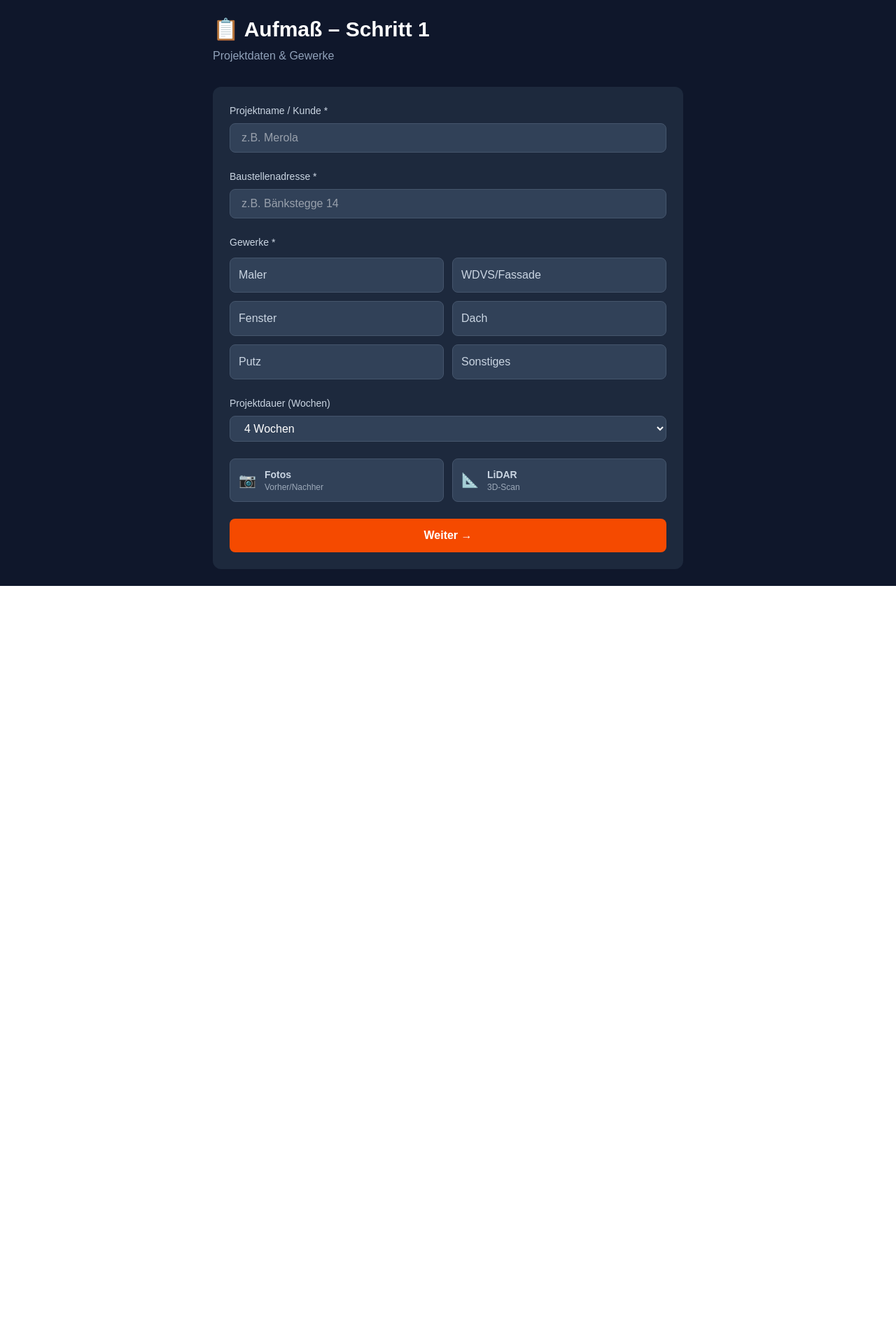
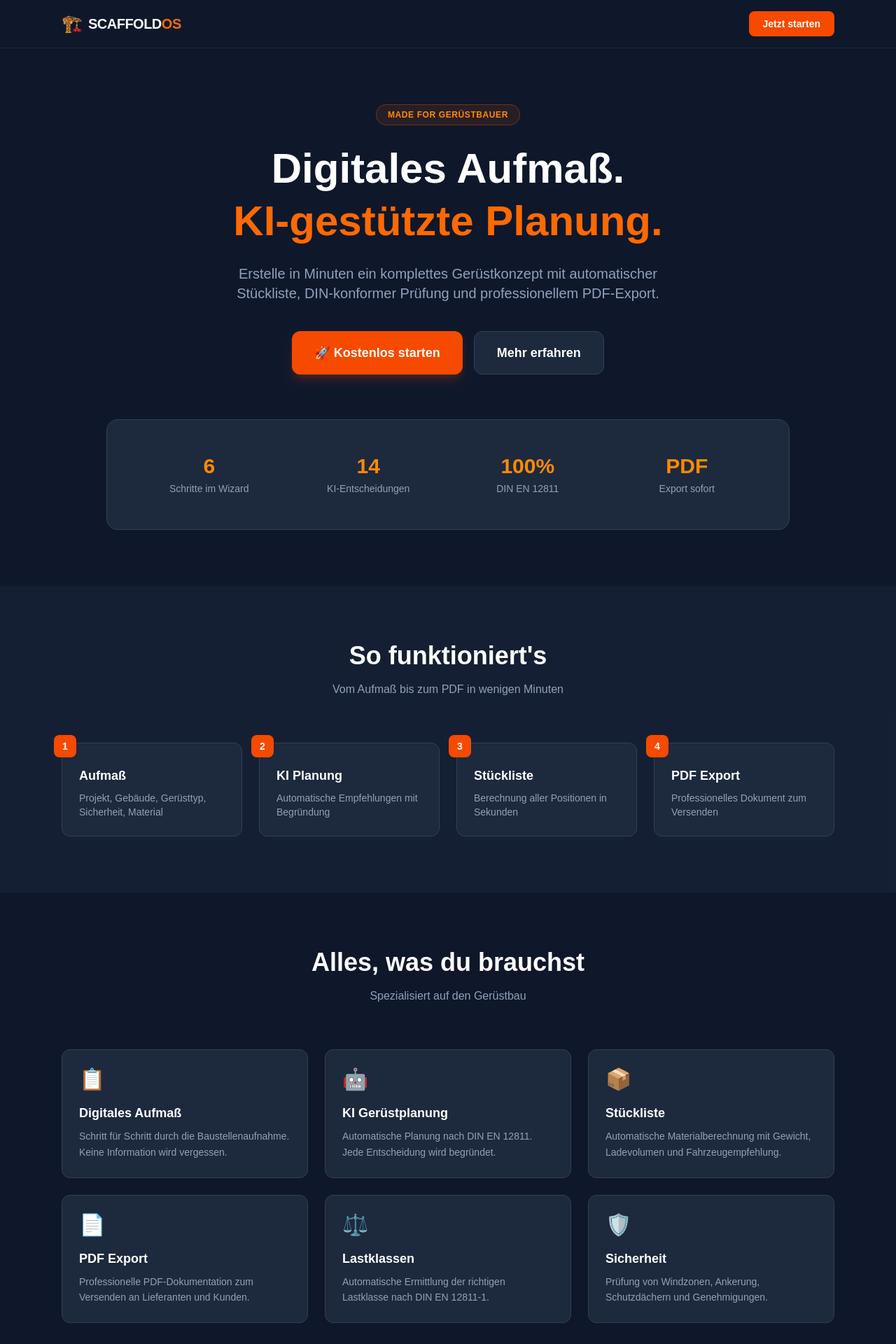
Before and after one commit to A-I-Integration/scaffold-os, a Next.js app: page /aufmass in a window 1280 px wide. Shown: the top 1920 px of the page at 70% size. Before the commit the page ends 837 px from the top, so only its background shows below. Built offline with nearby package versions, Linux system fonts and the light colour scheme.

Commit message:
Neue Startseite: Professionelle Landing Page

```diff
--- a/app/aufmass/page.tsx
+++ b/app/aufmass/page.tsx
@@ -1,186 +1,195 @@
 'use client';
 
-import { useState } from 'react';
 import { useRouter } from 'next/navigation';
 
-export default function AufmassPage() {
+export default function HomePage() {
   const router = useRouter();
 
-  const [form, setForm] = useState({
-    name: '',
-    adresse: '',
-    gewerke: [] as string[],
-    dauer: '4',
-    fotos: false,
-    lidar: false,
-  });
+  const features = [
+    {
+      icon: '📋',
+      title: 'Digitales Aufmaß',
+      desc: 'Schritt für Schritt durch die Baustellenaufnahme. Keine Information wird vergessen.',
+    },
+    {
+      icon: '🤖',
+      title: 'KI Gerüstplanung',
+      desc: 'Automatische Planung nach DIN EN 12811. Jede Entscheidung wird begründet.',
+    },
+    {
+      icon: '📦',
+      title: 'Stückliste',
+      desc: 'Automatische Materialberechnung mit Gewicht, Ladevolumen und Fahrzeugempfehlung.',
+    },
+    {
+      icon: '📄',
+      title: 'PDF Export',
+      desc: 'Professionelle PDF-Dokumentation zum Versenden an Lieferanten und Kunden.',
+    },
+    {
+      icon: '⚖️',
+      title: 'Lastklassen',
+      desc: 'Automatische Ermittlung der richtigen Lastklasse nach DIN EN 12811-1.',
+    },
+    {
+      icon: '🛡️',
+      title: 'Sicherheit',
+      desc: 'Prüfung von Windzonen, Ankerung, Schutzdächern und Genehmigungen.',
+    },
+  ];
 
-  const gewerkListe = ['Maler', 'WDVS/Fassade', 'Fenster', 'Dach', 'Putz', 'Sonstiges'];
-
-  function toggleGewerk(g: string) {
-    setForm(prev => ({
-      ...prev,
-      gewerke: prev.gewerke.includes(g)
-        ? prev.gewerke.filter(x => x !== g)
-        : [...prev.gewerke, g]
-    }));
-  }
-
-  function getLastklasse() {
-    const gewerke = form.gewerke;
-    if (gewerke.includes('WDVS/Fassade') || gewerke.includes('Putz')) return 'LK 3';
-    if (gewerke.includes('Maler')) return 'LK 2';
-    if (gewerke.includes('Dach')) return 'LK 4';
-    return 'LK 2';
-  }
-
-  function handleWeiter() {
-    console.log('🔴 BUTTON GEKLICKT!');
-
-    if (!form.name.trim() || !form.adresse.trim()) {
-      alert('Bitte fülle Name und Adresse aus!');
-      console.log('❌ Validierung fehlgeschlagen: Name oder Adresse leer');
-      return;
-    }
-    if (form.gewerke.length === 0) {
-      alert('Bitte wähle mindestens ein Gewerk aus!');
-      console.log('❌ Validierung fehlgeschlagen: Kein Gewerk gewählt');
-      return;
-    }
-
-    console.log('✅ Validierung OK, speichere Daten...');
-    localStorage.setItem('scaffold_step1', JSON.stringify(form));
-
-    console.log('🚀 Navigiere zu /aufmass/schritt2...');
-    router.push('/aufmass/schritt2');
-    console.log('✅ router.push() aufgerufen!');
-  }
+  const steps = [
+    { nr: '1', title: 'Aufmaß', desc: 'Projekt, Gebäude, Gerüsttyp, Sicherheit, Material' },
+    { nr: '2', title: 'KI Planung', desc: 'Automatische Empfehlungen mit Begründung' },
+    { nr: '3', title: 'Stückliste', desc: 'Berechnung aller Positionen in Sekunden' },
+    { nr: '4', title: 'PDF Export', desc: 'Professionelles Dokument zum Versenden' },
+  ];
 
   return (
-    <div className="min-h-screen bg-slate-900 text-white p-6">
-      <div className="max-w-2xl mx-auto">
-        <h1 className="text-3xl font-bold mb-2">📋 Aufmaß – Schritt 1</h1>
-        <p className="text-slate-400 mb-8">Projektdaten & Gewerke</p>
+    <div className="min-h-screen bg-slate-900 text-white">
 
-        <div className="bg-slate-800 rounded-xl p-6 space-y-6">
+      {/* Navigation */}
+      <nav className="border-b border-slate-800">
+        <div className="max-w-6xl mx-auto px-6 py-4 flex justify-between items-center">
+          <div className="flex items-center gap-2">
+            <span className="text-2xl">🏗️</span>
+            <span className="text-xl font-bold tracking-tight">SCAFFOLD<span className="text-orange-500">OS</span></span>
+          </div>
+          <button
+            onClick={() => router.push('/aufmass')}
+            className="bg-orange-600 hover:bg-orange-700 text-white font-semibold px-5 py-2 rounded-lg text-sm transition"
+          >
+            Jetzt starten
+          </button>
+        </div>
+      </nav>
 
-          {/* Name */}
+      {/* Hero */}
+      <section className="max-w-6xl mx-auto px-6 pt-20 pb-16 text-center">
+        <div className="inline-flex items-center gap-2 bg-orange-500/10 border border-orange-500/30 rounded-full px-4 py-1.5 mb-6">
+          <span className="text-orange-400 text-xs font-semibold uppercase tracking-wider">Made for Gerüstbauer</span>
+        </div>
+        <h1 className="text-5xl md:text-6xl font-bold mb-6 leading-tight">
+          Digitales Aufmaß.<br />
+          <span className="text-orange-500">KI-gestützte Planung.</span>
+        </h1>
+        <p className="text-slate-400 text-lg md:text-xl max-w-2xl mx-auto mb-10">
+          Erstelle in Minuten ein komplettes Gerüstkonzept mit automatischer Stückliste,
+          DIN-konformer Prüfung und professionellem PDF-Export.
+        </p>
+        <div className="flex flex-col sm:flex-row gap-4 justify-center">
+          <button
+            onClick={() => router.push('/aufmass')}
+            className="bg-orange-600 hover:bg-orange-700 text-white font-bold py-4 px-8 rounded-xl text-lg transition shadow-lg shadow-orange-600/20"
+          >
+            🚀 Kostenlos starten
+          </button>
+          <button
+            onClick={() => document.getElementById('features')?.scrollIntoView({ behavior: 'smooth' })}
+            className="bg-slate-800 hover:bg-slate-700 text-white font-semibold py-4 px-8 rounded-xl text-lg transition border border-slate-700"
+          >
+            Mehr erfahren
+          </button>
+        </div>
+      </section>
+
+      {/* Preview Image / Stats */}
+      <section className="max-w-5xl mx-auto px-6 pb-20">
+        <div className="bg-slate-800 rounded-2xl border border-slate-700 p-8 md:p-12">
+          <div className="grid grid-cols-2 md:grid-cols-4 gap-8 text-center">
             <div>
-            <label className="block text-sm font-medium mb-2 text-slate-300">Projektname / Kunde *</label>
-            <input
-              type="text"
-              value={form.name}
-              onChange={(e) => setForm({...form, name: e.target.value})}
-              className="w-full bg-slate-700 border border-slate-600 rounded-lg px-4 py-2 text-white focus:outline-none focus:border-orange-500"
-              placeholder="z.B. Merola"
-            />
+              <div className="text-3xl font-bold text-orange-400 mb-1">6</div>
+              <div className="text-slate-400 text-sm">Schritte im Wizard</div>
             </div>
+            <div>
+              <div className="text-3xl font-bold text-orange-400 mb-1">14</div>
+              <div className="text-slate-400 text-sm">KI-Entscheidungen</div>
+            </div>
+            <div>
+              <div className="text-3xl font-bold text-orange-400 mb-1">100%</div>
+              <div className="text-slate-400 text-sm">DIN EN 12811</div>
+            </div>
+            <div>
+              <div className="text-3xl font-bold text-orange-400 mb-1">PDF</div>
+              <div className="text-slate-400 text-sm">Export sofort</div>
+            </div>
+          </div>
+        </div>
+      </section>
 
-          {/* Adresse */}
-          <div>
-            <label className="block text-sm font-medium mb-2 text-slate-300">Baustellenadresse *</label>
-            <input
-              type="text"
-              value={form.adresse}
-              onChange={(e) => setForm({...form, adresse: e.target.value})}
-              className="w-full bg-slate-700 border border-slate-600 rounded-lg px-4 py-2 text-white focus:outline-none focus:border-orange-500"
-              placeholder="z.B. Bänkstegge 14"
-            />
+      {/* How it works */}
+      <section className="bg-slate-800/50 py-20">
+        <div className="max-w-6xl mx-auto px-6">
+          <div className="text-center mb-16">
+            <h2 className="text-3xl md:text-4xl font-bold mb-4">So funktioniert's</h2>
+            <p className="text-slate-400">Vom Aufmaß bis zum PDF in wenigen Minuten</p>
           </div>
-
-          {/* Gewerke */}
-          <div>
-            <label className="block text-sm font-medium mb-3 text-slate-300">Gewerke *</label>
-            <div className="grid grid-cols-2 gap-3">
-              {gewerkListe.map(g => (
-                <button
-                  key={g}
-                  onClick={() => toggleGewerk(g)}
-                  className={`p-3 rounded-lg border text-left transition ${
-                    form.gewerke.includes(g)
-                      ? 'bg-orange-600/20 border-orange-500 text-orange-300'
-                      : 'bg-slate-700 border-slate-600 text-slate-300 hover:border-slate-500'
-                  }`}
-                >
-                  {g}
-                </button>
+          <div className="grid md:grid-cols-4 gap-6">
+            {steps.map((step, i) => (
+              <div key={i} className="bg-slate-800 rounded-xl p-6 border border-slate-700 relative">
+                <div className="absolute -top-3 -left-3 w-8 h-8 bg-orange-600 rounded-lg flex items-center justify-center font-bold text-sm">
+                  {step.nr}
+                </div>
+                <h3 className="text-lg font-bold mb-2 mt-2">{step.title}</h3>
+                <p className="text-slate-400 text-sm">{step.desc}</p>
+              </div>
             ))}
           </div>
         </div>
+      </section>
 
-          {/* Dauer */}
-          <div>
-            <label className="block text-sm font-medium mb-2 text-slate-300">Projektdauer (Wochen)</label>
-            <select
-              value={form.dauer}
-              onChange={(e) => setForm({...form, dauer: e.target.value})}
-              className="w-full bg-slate-700 border border-slate-600 rounded-lg px-4 py-2 text-white focus:outline-none focus:border-orange-500"
+      {/* Features */}
+      <section id="features" className="py-20">
+        <div className="max-w-6xl mx-auto px-6">
+          <div className="text-center mb-16">
+            <h2 className="text-3xl md:text-4xl font-bold mb-4">Alles, was du brauchst</h2>
+            <p className="text-slate-400">Spezialisiert auf den Gerüstbau</p>
+          </div>
+          <div className="grid md:grid-cols-3 gap-6">
+            {features.map((f, i) => (
+              <div key={i} className="bg-slate-800 rounded-xl p-6 border border-slate-700 hover:border-orange-500/50 transition group">
+                <div className="text-3xl mb-4 group-hover:scale-110 transition-transform">{f.icon}</div>
+                <h3 className="text-lg font-bold mb-2">{f.title}</h3>
+                <p className="text-slate-400 text-sm leading-relaxed">{f.desc}</p>
+              </div>
+            ))}
+          </div>
+        </div>
+      </section>
+
+      {/* CTA Section */}
+      <section className="py-20">
+        <div className="max-w-4xl mx-auto px-6 text-center">
+          <div className="bg-gradient-to-r from-orange-600 to-orange-700 rounded-2xl p-10 md:p-16">
+            <h2 className="text-3xl md:text-4xl font-bold mb-4">Bereit für dein nächstes Projekt?</h2>
+            <p className="text-orange-100 mb-8 text-lg">
+              Erstelle jetzt dein erstes digitales Aufmaß – kostenlos und ohne Anmeldung.
+            </p>
+            <button
+              onClick={() => router.push('/aufmass')}
+              className="bg-white text-orange-700 hover:bg-orange-50 font-bold py-4 px-10 rounded-xl text-lg transition shadow-xl"
             >
-              <option value="1">1 Woche</option>
-              <option value="2">2 Wochen</option>
-              <option value="3">3 Wochen</option>
-              <option value="4">4 Wochen</option>
-              <option value="6">6 Wochen</option>
-              <option value="8">8 Wochen</option>
-              <option value="12">12 Wochen</option>
-            </select>
-          </div>
-
-          {/* Dokumentation */}
-          <div className="grid grid-cols-2 gap-3">
-            <button
-              onClick={() => setForm({...form, fotos: !form.fotos})}
-              className={`p-3 rounded-lg border text-left transition flex items-center gap-3 ${
-                form.fotos
-                  ? 'bg-orange-600/20 border-orange-500 text-orange-300'
-                  : 'bg-slate-700 border-slate-600 text-slate-300'
-              }`}
-            >
-              <span className="text-xl">📷</span>
-              <div>
-                <div className="font-semibold text-sm">Fotos</div>
-                <div className="text-xs opacity-70">Vorher/Nachher</div>
-              </div>
-            </button>
-            <button
-              onClick={() => setForm({...form, lidar: !form.lidar})}
-              className={`p-3 rounded-lg border text-left transition flex items-center gap-3 ${
-                form.lidar
-                  ? 'bg-orange-600/20 border-orange-500 text-orange-300'
-                  : 'bg-slate-700 border-slate-600 text-slate-300'
-              }`}
-            >
-              <span className="text-xl">📐</span>
-              <div>
-                <div className="font-semibold text-sm">LiDAR</div>
-                <div className="text-xs opacity-70">3D-Scan</div>
-              </div>
+              🚀 Jetzt starten
             </button>
           </div>
+        </div>
+      </section>
 
-          {/* Lastklasse Anzeige */}
-          {form.gewerke.length > 0 && (
-            <div className="bg-green-900/30 border border-green-500/50 rounded-lg p-4">
-              <div className="flex items-center gap-2 text-green-400 font-semibold">
-                <span>✅</span>
-                <span>Lastklasse {getLastklasse()} (DIN EN 12811-1)</span>
+      {/* Footer */}
+      <footer className="border-t border-slate-800 py-10">
+        <div className="max-w-6xl mx-auto px-6 flex flex-col md:flex-row justify-between items-center gap-4">
+          <div className="flex items-center gap-2">
+            <span className="text-xl">🏗️</span>
+            <span className="font-bold">SCAFFOLD<span className="text-orange-500">OS</span></span>
           </div>
-              <p className="text-green-300/70 text-sm mt-1">
-                Automatisch basierend auf Gewerken berechnet
-              </p>
+          <div className="text-slate-500 text-sm">
+            © 2026 Scaffold OS • Digitale Lösungen für den Gerüstbau
           </div>
-          )}
-
-          {/* Weiter Button */}
-          <button
-            onClick={handleWeiter}
-            className="w-full bg-orange-600 hover:bg-orange-700 text-white font-semibold py-3 px-4 rounded-lg transition"
-          >
-            Weiter →
-          </button>
-
+          <div className="text-slate-500 text-sm">
+            DIN EN 12811 • TRBS 2121 • DIBt
           </div>
         </div>
+      </footer>
     </div>
   );
 }
```
Lines whose indentation alone changed are shown as unchanged.
